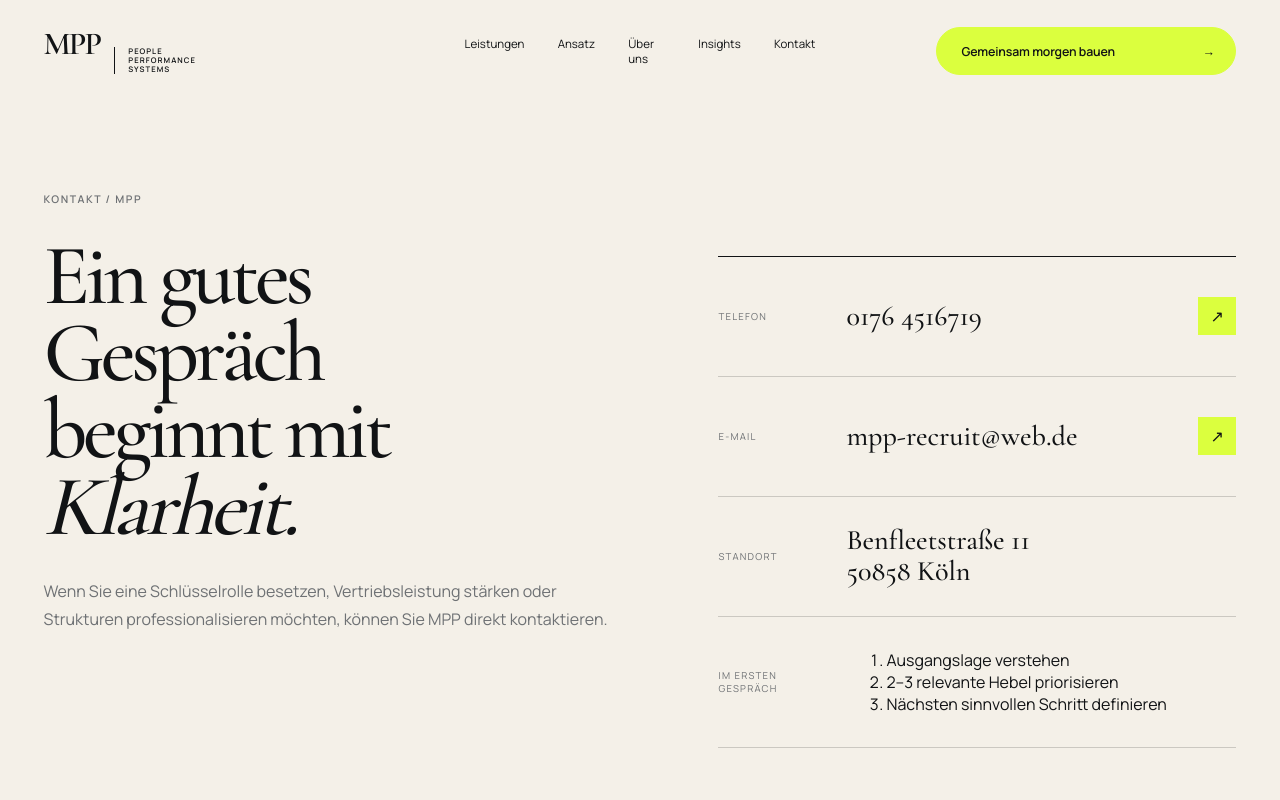
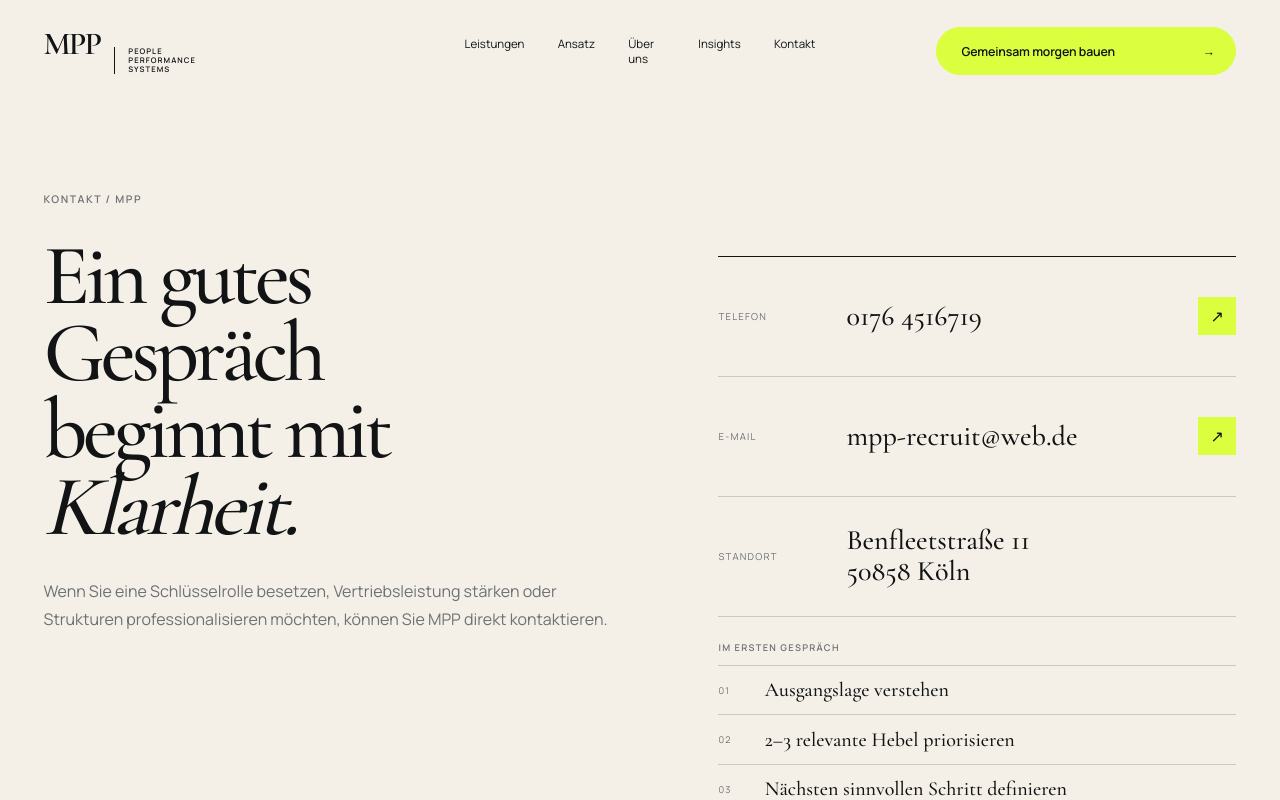
Before and after one commit to ravoeee-droid/MPP-Repo, a Next.js app: page /kontakt in a window 1280 px wide. Shown: the top 800 px of the page. Built offline with nearby package versions, Linux system fonts and the light colour scheme.

Commit message:
Style qualified MPP contact journey

```diff
--- a/app/globals.css
+++ b/app/globals.css
@@ -3888,3 +3888,68 @@ html {
   font-size: 0.75rem;
   line-height: 1.55;
 }
+
+
+/* === QUALIFIED CONTACT JOURNEY === */
+
+.contact-page__intro h1 > span {
+  display: inline;
+}
+
+.contact-focus {
+  margin-top: 2rem;
+  padding: 1rem 0 1.1rem;
+  max-width: 38rem;
+  border-top: 1px solid var(--ink);
+  border-bottom: 1px solid var(--line);
+}
+
+.contact-focus > span,
+.contact-page__promise > span {
+  display: block;
+  margin-bottom: 0.7rem;
+  color: var(--graphite);
+  font-size: 0.58rem;
+  font-weight: 600;
+  letter-spacing: 0.14em;
+}
+
+.contact-focus p {
+  margin: 0;
+  color: var(--graphite);
+  font-size: 0.78rem;
+  line-height: 1.6;
+}
+
+.contact-page__details > .contact-page__promise {
+  min-height: 10rem;
+  display: block;
+  padding-top: 1.5rem;
+}
+
+.contact-page__promise ol {
+  margin: 0;
+  padding: 0;
+  list-style: none;
+  counter-reset: contact-step;
+}
+
+.contact-page__promise li {
+  counter-increment: contact-step;
+  min-height: 3.1rem;
+  display: grid;
+  grid-template-columns: 2.2rem 1fr;
+  align-items: center;
+  gap: 0.7rem;
+  border-top: 1px solid var(--line);
+  font-family: var(--font-display), Georgia, serif;
+  font-size: 1.25rem;
+}
+
+.contact-page__promise li::before {
+  content: "0" counter(contact-step);
+  color: var(--graphite);
+  font-family: var(--font-sans), Arial, sans-serif;
+  font-size: 0.58rem;
+  letter-spacing: 0.12em;
+}
```
